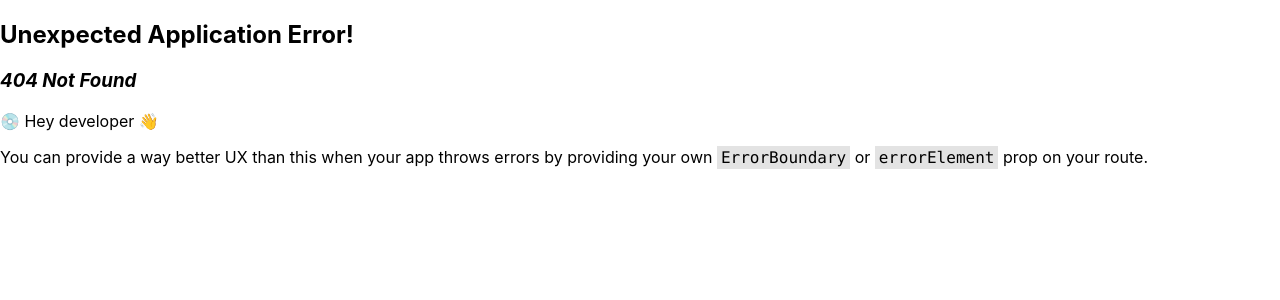
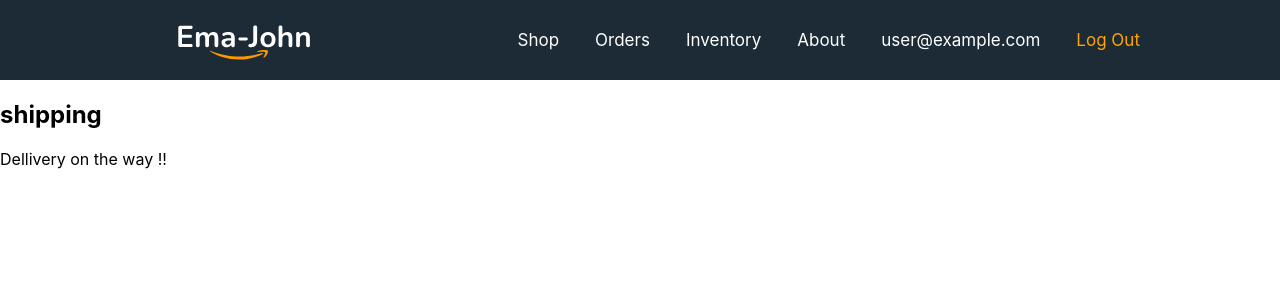
Before and after one commit to ashiikkhan/ema-john-new, a React (Create React App) app: page /shipping in a window 1280 px wide. Before the commit this address had no page. Shown: the top 300 px of the page. Built offline with nearby package versions, Linux system fonts and the light colour scheme; no server answers; sample sign-in values are in the browser's storage.

Commit message:
private route & firebase deploy

```diff
--- a/src/App.js
+++ b/src/App.js
@@ -8,6 +8,8 @@ import Orders from './components/Orders/Orders';
 import Shop from './components/Shop/Shop';
 import Main from './layouts/Main';
 import { productsAndCartLoader } from './loaders/productsAndCartLoader';
+import Shipping from './components/Shipping/Shipping';
+import PrivateRoute from './routes/PrivateRoute';
 
 function App() {
   const router = createBrowserRouter([
@@ -34,7 +36,23 @@ function App() {
           element: <Orders></Orders>,
           loader: productsAndCartLoader,
         },
-        { path: '/inventory', element: <Inventory></Inventory> },
+        {
+          path: '/inventory',
+          element: (
+            <PrivateRoute>
+              {' '}
+              <Inventory></Inventory>{' '}
+            </PrivateRoute>
+          ),
+        },
+        {
+          path: '/shipping',
+          element: (
+            <PrivateRoute>
+              <Shipping></Shipping>
+            </PrivateRoute>
+          ),
+        },
         { path: '/about', element: <About></About> },
         { path: '/login', element: <Login></Login> },
         { path: '/signup', element: <SignUp></SignUp> },
--- a/src/components/Header/Header.js
+++ b/src/components/Header/Header.js
@@ -5,8 +5,17 @@ import logo from '../../images/Logo.svg';
 import './Header.css';
 
 const Header = () => {
-  const { user } = useContext(AuthContext);
+  const { user, logOut } = useContext(AuthContext);
 
+  const handleSignOut = () => {
+    logOut()
+      .then(() => {
+        //signed out successfully
+      })
+      .catch((error) => {
+        //error occured
+      });
+  };
   return (
     <nav className='header'>
       <Link to='/'>
@@ -21,9 +30,15 @@ const Header = () => {
         <NavLink to='/orders'>Orders</NavLink>
         <NavLink to='/inventory'>Inventory</NavLink>
         <NavLink to='/about'>About</NavLink>
-        <NavLink to='/login'>Log In</NavLink>
-        <NavLink to='/signup'>Sign Up</NavLink>
-        <NavLink className='user'>@{user?.displayName}</NavLink>
+        {user?.email && <NavLink className='user'>{user?.email}</NavLink>}
+        {user?.uid ? (
+          <NavLink onClick={() => handleSignOut()}>Log Out</NavLink>
+        ) : (
+          <>
+            <NavLink to='/login'>Log In</NavLink>
+            <NavLink to='/signup'>Sign Up</NavLink>
+          </>
+        )}
       </div>
     </nav>
   );
--- a/src/components/Login/Login.js
+++ b/src/components/Login/Login.js
@@ -1,12 +1,36 @@
-import React from 'react';
-import { Link } from 'react-router-dom';
+import React, { useContext } from 'react';
+import { Link, useLocation, useNavigate } from 'react-router-dom';
+import { AuthContext } from '../../contexts/UserContext';
 import './Login.css';
 
 const Login = () => {
+  const { signIn } = useContext(AuthContext);
+
+  const navigate = useNavigate();
+  const location = useLocation();
+  const from = location.state?.from?.pathname || '/';
+
+  const handleSubmit = (event) => {
+    event.preventDefault();
+    const form = event.target;
+    const email = form.email.value;
+    const password = form.password.value;
+
+    //sign in function call
+    signIn(email, password)
+      .then((userCredential) => {
+        const user = userCredential.user;
+        console.log(user);
+        form.reset();
+        //navigate to login page
+        navigate(from, { replace: true });
+      })
+      .catch((error) => console.log(error));
+  };
   return (
     <div className='form-container'>
       <h2 className='form-title'>Log In Now !</h2>
-      <form className=''>
+      <form className='' onSubmit={handleSubmit}>
         <div className='form-control'>
           <label htmlFor='email'>Email</label>
           <input
--- a/src/components/Orders/Orders.js
+++ b/src/components/Orders/Orders.js
@@ -34,7 +34,11 @@ const Orders = () => {
         )}
       </div>
       <div className='cart-container'>
-        <Cart cart={cart} clearCart={clearCart}></Cart>
+        <Cart cart={cart} clearCart={clearCart}>
+          <Link to='/shipping'>
+            <button>Proceed Shipping</button>
+          </Link>
+        </Cart>
       </div>
     </div>
   );
--- /dev/null
+++ b/src/components/Shipping/Shipping.js
@@ -0,0 +1,12 @@
+import React from 'react';
+
+const Shipping = () => {
+  return (
+    <div>
+      <h2>shipping</h2>
+      <p>Dellivery on the way !!</p>
+    </div>
+  );
+};
+
+export default Shipping;
--- a/src/components/SignUp/SignUp.js
+++ b/src/components/SignUp/SignUp.js
@@ -1,9 +1,11 @@
-import React, { useState } from 'react';
+import React, { useContext, useState } from 'react';
 import './SignUp.css';
 import { Link } from 'react-router-dom';
+import { AuthContext } from '../../contexts/UserContext';
 
 const SignUp = () => {
   const [error, setError] = useState(null);
+  const { createUser } = useContext(AuthContext);
 
   const handleSubmit = (event) => {
     event.preventDefault();
@@ -24,6 +26,15 @@ const SignUp = () => {
       return;
     }
     setError(null);
+
+    //createUser
+    createUser(email, password)
+      .then((userCredential) => {
+        const user = userCredential.user;
+        console.log(user);
+        form.reset();
+      })
+      .catch((error) => console.log(error));
   };
 
   return (
--- a/src/contexts/UserContext.js
+++ b/src/contexts/UserContext.js
@@ -1,10 +1,49 @@
-import React, { createContext } from 'react';
+import React, { createContext, useEffect, useState } from 'react';
+import {
+  createUserWithEmailAndPassword,
+  getAuth,
+  onAuthStateChanged,
+  signInWithEmailAndPassword,
+  signOut,
+} from 'firebase/auth';
+import app from '../firebase/firebase.config';
 
 export const AuthContext = createContext();
+const auth = getAuth(app);
 
 const UserContext = ({ children }) => {
-  const user = { displayName: 'Ashik' };
-  const authInfo = { user };
+  const [user, setUser] = useState(null);
+  const [loading, setLoading] = useState(true);
+
+  //usercreate:
+  const createUser = (email, password) => {
+    setLoading(true);
+    return createUserWithEmailAndPassword(auth, email, password);
+  };
+
+  //signIn
+  const signIn = (email, password) => {
+    setLoading(true);
+    return signInWithEmailAndPassword(auth, email, password);
+  };
+  //logout
+  const logOut = () => {
+    setLoading(true);
+    return signOut(auth);
+  };
+
+  //authchange
+  useEffect(() => {
+    const unSubscribe = onAuthStateChanged(auth, (currentUser) => {
+      console.log(currentUser, 'current user inside user change');
+      setUser(currentUser);
+      setLoading(false);
+    });
+
+    return () => unSubscribe();
+  }, []);
+
+  const authInfo = { user, loading, createUser, signIn, logOut };
   return (
     <>
       <AuthContext.Provider value={authInfo}>{children}</AuthContext.Provider>
--- /dev/null
+++ b/src/routes/PrivateRoute.js
@@ -0,0 +1,18 @@
+import React, { useContext } from 'react';
+import { Navigate, useLocation } from 'react-router-dom';
+import { AuthContext } from '../contexts/UserContext';
+
+const PrivateRoute = ({ children }) => {
+  const { user, loading } = useContext(AuthContext);
+  const location = useLocation();
+
+  if (loading) {
+    return <div>Loading....................</div>;
+  }
+  if (user && user.uid) {
+    return children;
+  }
+  return <Navigate to='/login' state={{ from: location }} replace></Navigate>;
+};
+
+export default PrivateRoute;
```
Also changed, not shown: src/_steps.js (+16 -1 lines), firebase.json (added), 1 other file (tests, documents, lock files or other folders).
